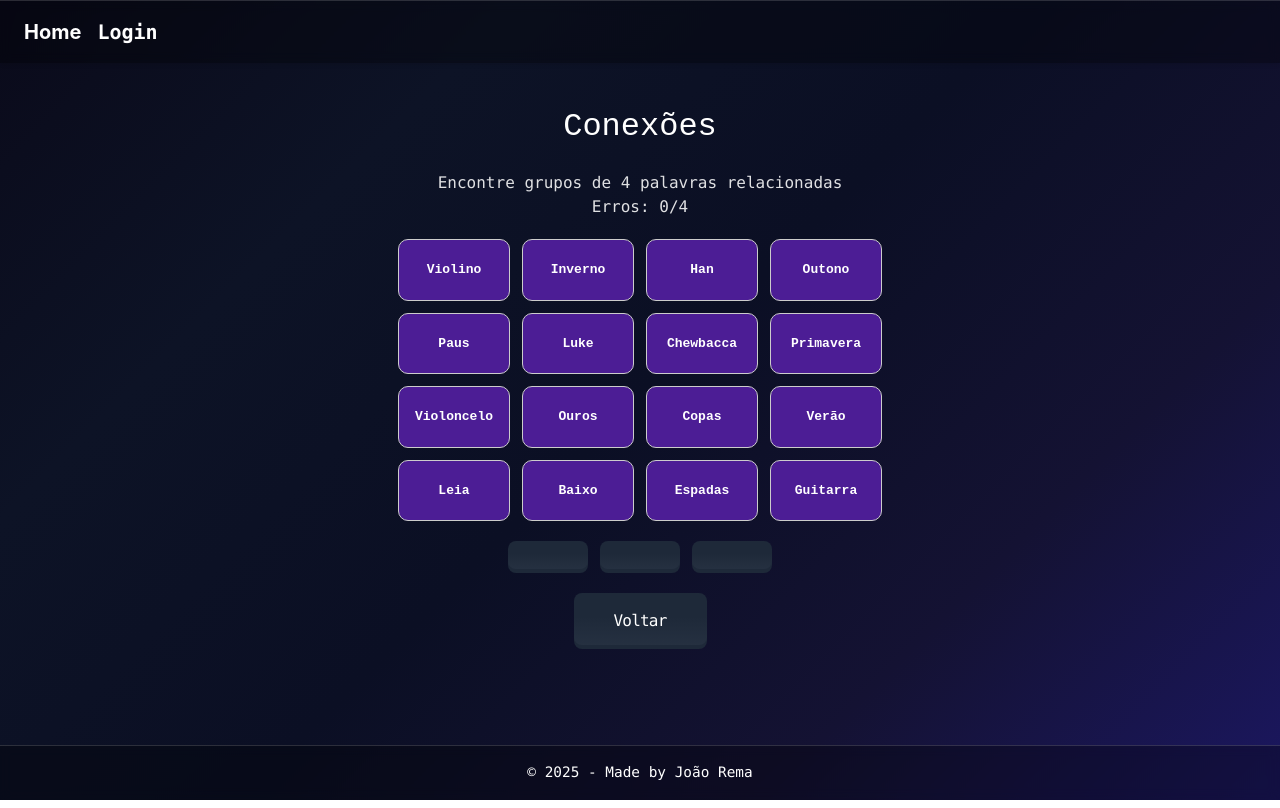
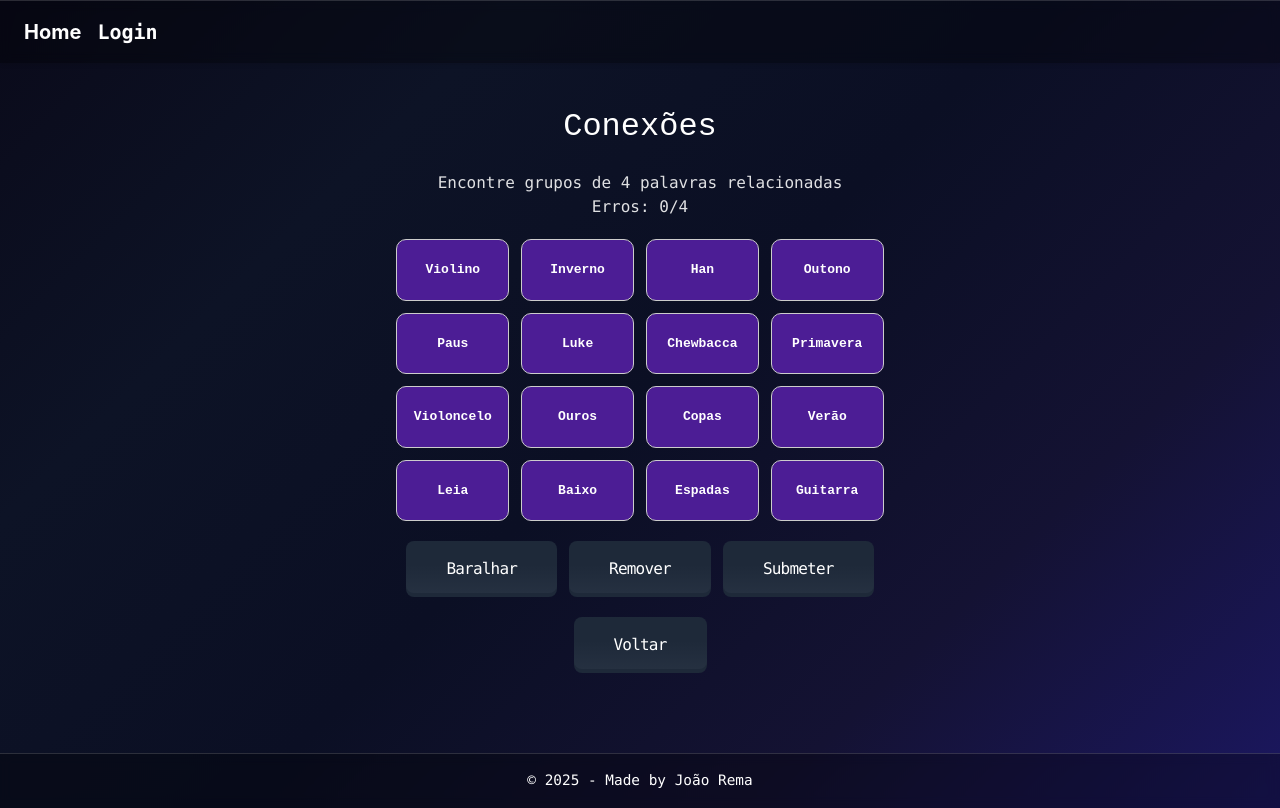
Before and after one commit to joaorema/Palavras, a React (Vite) app: page /conexao in a window 1280 px wide. Built offline with nearby package versions, Linux system fonts and the light colour scheme.

Commit message:
Changed button2 back to make it work

```diff
--- a/src/components/button2.tsx
+++ b/src/components/button2.tsx
@@ -6,12 +6,16 @@ interface BtnProps extends React.ButtonHTMLAttributes<HTMLButtonElement>
   title: string;
 }
 
-function Button2() {
+function Button2({ title, className = "", onClick, ...props }: BtnProps) {
   return (
-    <button className="relative inline-flex items-center justify-center px-10 py-4 overflow-hidden font-mono font-medium tracking-tighter text-white bg-gray-800 rounded-lg group cursor-pointer">
+    <button
+      onClick={onClick}
+      {...props}
+      className={`relative inline-flex items-center justify-center px-10 py-4 overflow-hidden font-mono font-medium tracking-tighter text-white bg-gray-800 rounded-lg group cursor-pointer ${className}`}
+    >
       <span className="absolute w-0 h-0 transition-all duration-500 ease-out bg-green-500 rounded-full group-hover:w-56 group-hover:h-56"></span>
       <span className="absolute inset-0 w-full h-full -mt-1 rounded-lg opacity-30 bg-gradient-to-b from-transparent via-transparent to-gray-700"></span>
-      <span className="relative"></span>
+      <span className="relative">{title}</span>
     </button>
   );
 }
```
